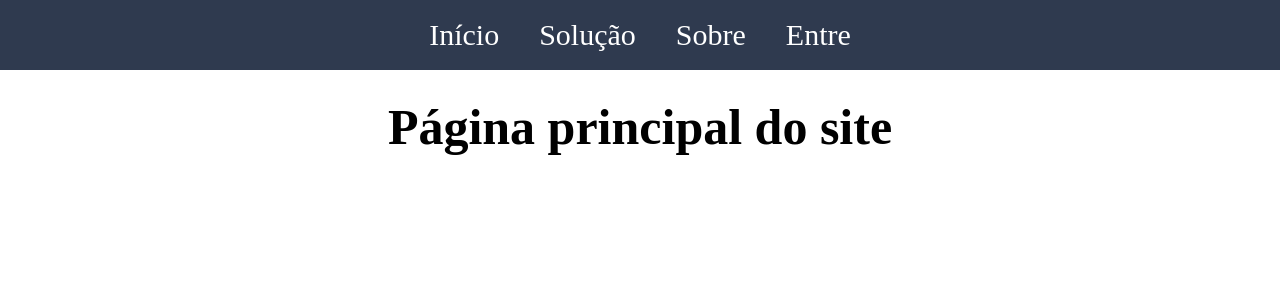
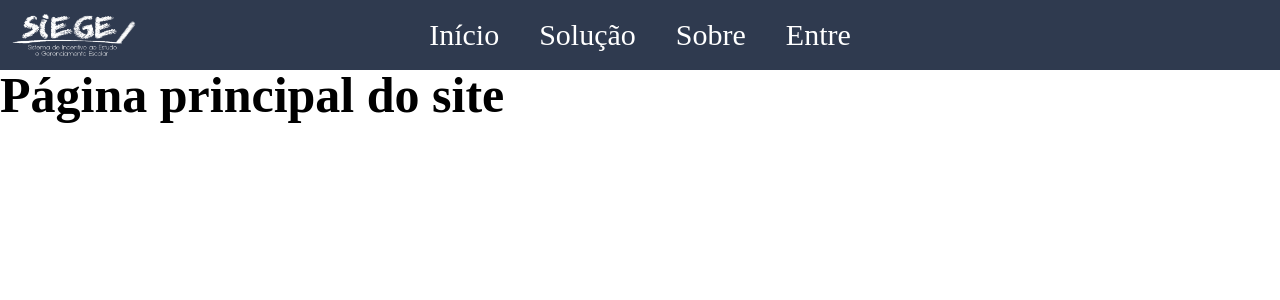
Before and after one commit to Thiago-Henrique-Santos/SIEGE, a PHP site: page / in a window 1280 px wide. Shown: the top 300 px of the page. Run offline with PHP 8.4, Linux system fonts and the light colour scheme.

Commit message:
Logo no menu da página inserida

```diff
--- a/CSS/main.css
+++ b/CSS/main.css
@@ -5,13 +5,33 @@ nav {
     width: 100%;
     height: 70px;
     background-color: #2f3a4f;
+    display: flex;
+    flex-flow: row nowrap;
+    align-items: center;
 }
 
+/**************************
+* Demais conteúdos gerais *
+**************************/
+div.flex-container {
+    writing-mode: horizontal-tb;
+    display: flex;
+    flex-flow: column nowrap;
+    justify-content: flex-start;
+    align-items: flex-start;
+}
 
 /**********************
 * Estilização do Menu *
 ***********************/
+nav img {
+    width: 150px;
+    height: auto;
+}
+
 nav ul {
+    width: calc(100% - 300px);
+    height: 100%;
     display: flex;
     flex-flow: row nowrap;
     justify-content: center;
@@ -34,3 +54,8 @@ nav ul li a:hover {
     font-size: 30px;
     text-decoration: underline;
 }
+
+nav div.preenche-final {
+    width: 150px;
+    height: 100%;
+}
--- a/CSS/reset.css
+++ b/CSS/reset.css
@@ -3,6 +3,7 @@ html, body {
     height: 100%;
 	margin: 0;
 	padding: 0;
+	writing-mode: horizontal-tb;
 }
 
 /* http://meyerweb.com/eric/tools/css/reset/
--- a/index.html
+++ b/index.html
@@ -12,20 +12,22 @@
 </head>
 
 <body>
-
+    <div class="flex-container">
         <nav>
+            <img src="img/logo_transparente.png" alt="Logo do sistema">
             <ul>
                 <li> <a href="index.html">Início</a> </li>
                 <li> <a href="solucao.html">Solução</a> </li>
                 <li> <a href="sobre.html">Sobre</a> </li>
                 <li> <a href="login.html">Entre</a> </li>
             </ul>
+            <div class="preenche-final"></div>
         </nav>
 
-    <br><br>
-
-
+        <main>
             <h1 class="titulo-principal"> Página principal do site </h1>
+        </main>
+    </div>
 
 
 </body>
```
Lines whose indentation alone changed are shown as unchanged.
